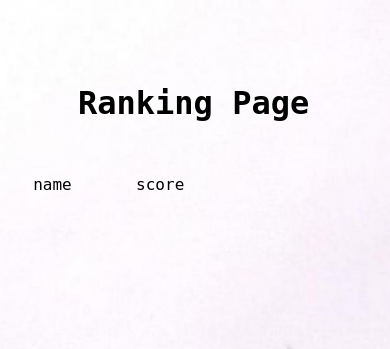
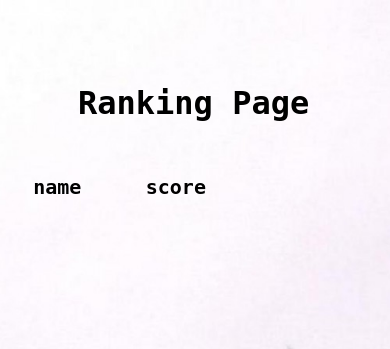
Before and after one commit to norangLemon/snuBot, a Flask app: page / in a window 390 px wide. Shown: the top 349 px of the page. Run offline with Flask 2, Linux system fonts and the light colour scheme; data that the repository does not hold is empty; some web fonts are replaced.

Commit message:
모바일에서 사이즈를 받아올 수 있게 함 인덱스 클래스 추가

```diff
--- a/templates/ranking.html
+++ b/templates/ranking.html
@@ -1,14 +1,15 @@
 <!doctype html>
 <head>
+    <meta name="viewport" content="width=device-width, user-scalable=no">
     <meta charset="UTF-8">
     <link rel="stylesheet" href="static/style.css">
 </head>
 <body>
     <h1 id="title">Ranking Page</h1>
     <table id="rank">
-        <tr>
-            <td class="name">name</td>
-            <td class="score">score</td>
+        <tr id="index">
+            <td>name</td>
+            <td>score</td>
         </tr>
         {% for item in resultList %}
         <tr>
```
